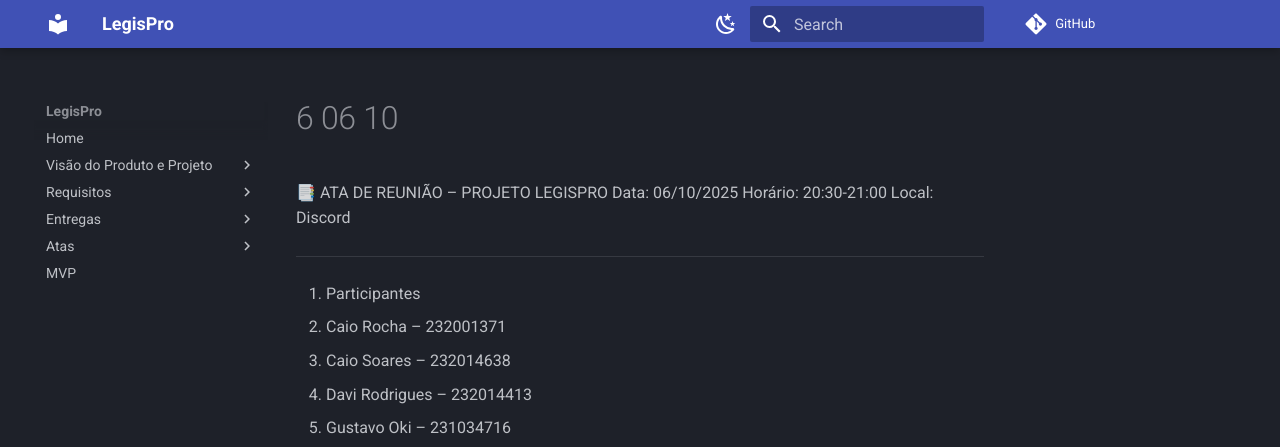
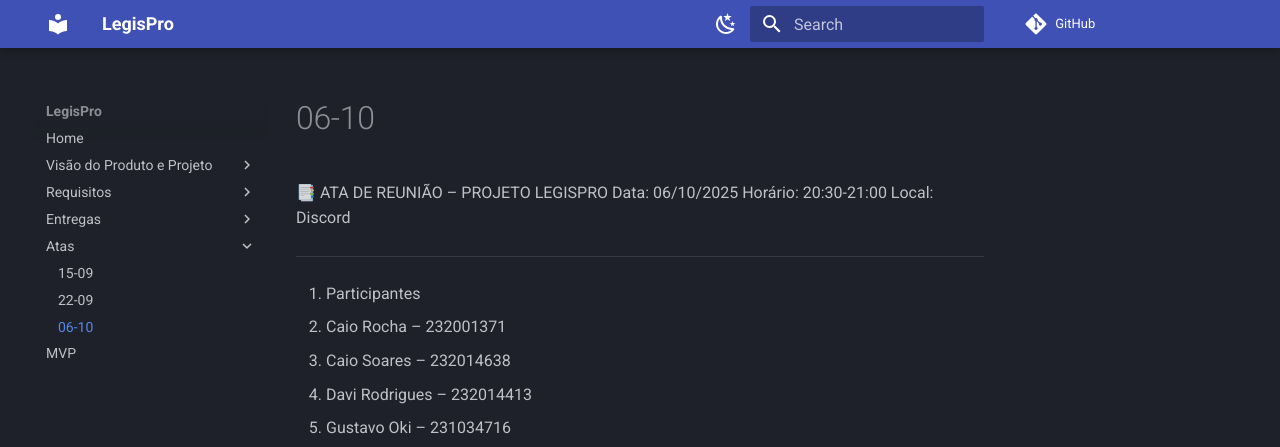
Before and after one commit to mdsreq-fga-unb/REQ-2025.2-T02-ProJuris, an MkDocs documentation site: the page built from docs/Atas/6_06-10.md, in a window 1280 px wide and 1161 px high. Shown: the top 447 px of the window. Built offline with MkDocs 1.6.1 and Material for MkDocs 9.7.7, drawn with Linux system fonts in a browser that asks for light colours; comment, search, counter and statistics services are not loaded; some of the changed lines change nothing that is shown.

Commit message:
UPDATE mkdocs.yml

```diff
--- a/mkdocs.yml
+++ b/mkdocs.yml
@@ -19,10 +19,11 @@
     - 'Backlog': 'Requisitos/3 - Work Item List.md'
   - Entregas:
     - 'Unidade 1': 'Entregas/Unidade 1.md'
+    - 'Reuniões com o cliente': 'Entregas/Reuniao Cliente'
   - Atas:
     - '15-09': 'Atas/3_15-09.md'
     - '22-09': 'Atas/4_22-09.md'
-    - '06-11': 'Atas/6_06-11.md'
+    - '06-10': 'Atas/6_06-10.md'
   - MVP: 'MVP.md'
 
 theme:
```
